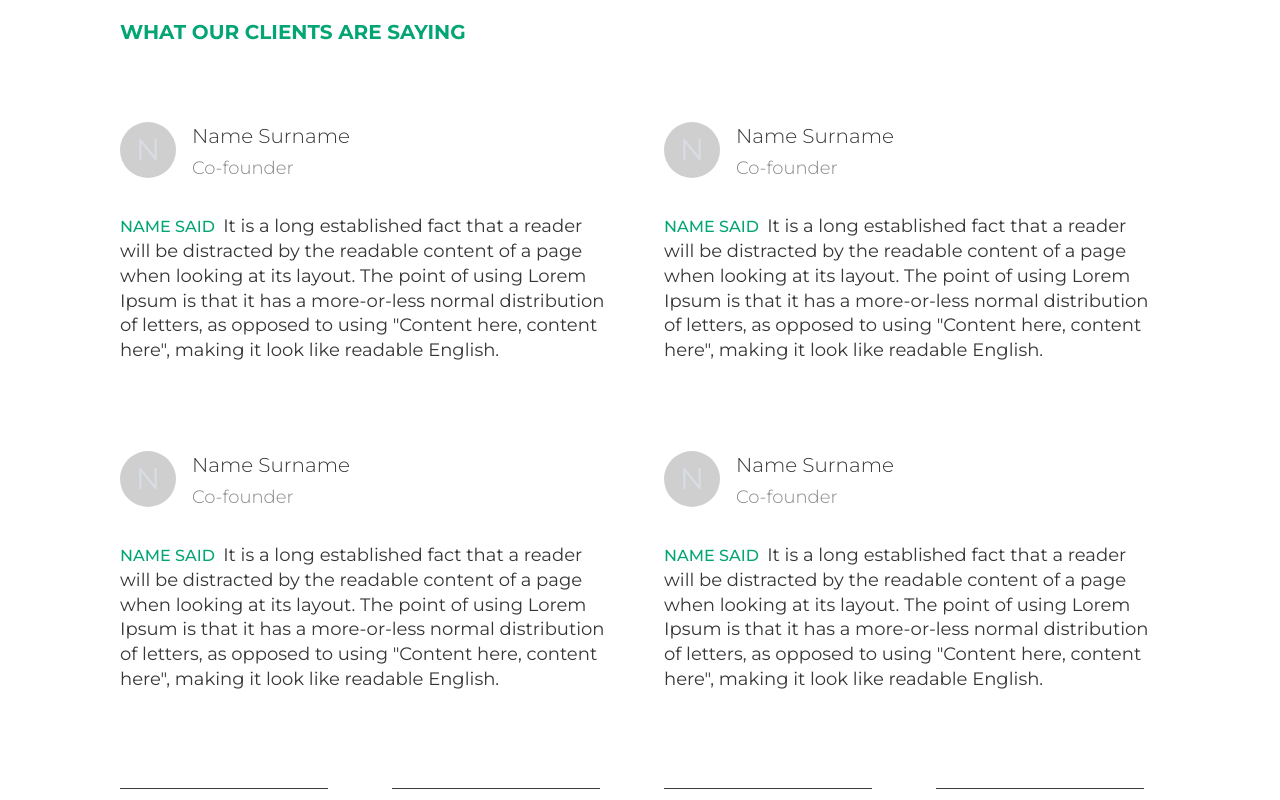
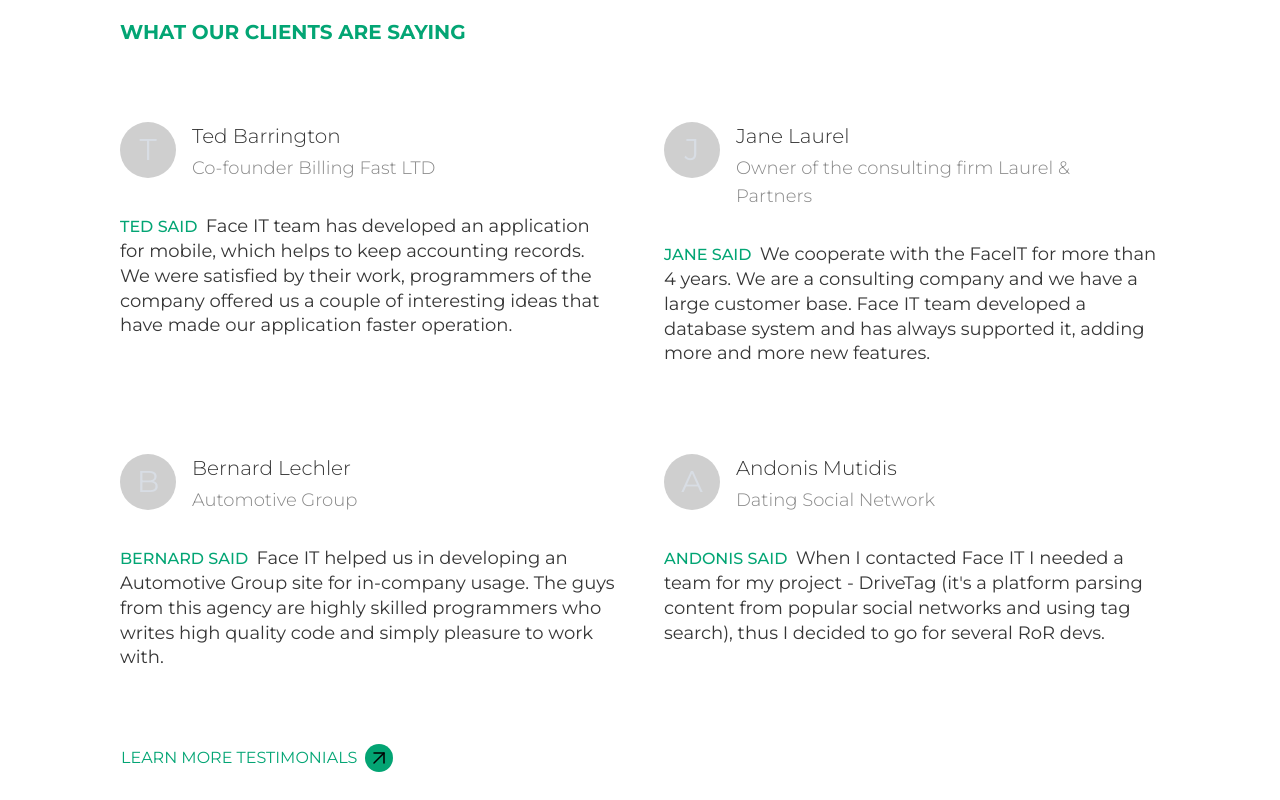
Before and after one commit to SunkissedWitch/faceit-prototype, a Next.js app: page / in a window 1280 px wide. Shown: the part 2880-3680 px from the top of the page. Built offline with nearby package versions, Linux system fonts and the light colour scheme.

Commit message:
added content and client button to rewiews, made accordion enable to be closed

```diff
--- a/src/components/Accordion/index.jsx
+++ b/src/components/Accordion/index.jsx
@@ -7,19 +7,25 @@ import { steps } from "./content"
 
 export const Accordion = () => {
   const [checked, setCheked] = useState(0)
-  const switchChecked = (key) => setCheked(key)
+  const switchChecked = (e) => {
+    const { value } = e?.target
+    if (value === checked) {
+      return setCheked(0)
+    }
+    return setCheked(value)
+  }
 
   return (
     <div className="join join-vertical w-full rounded-none">
       {steps.map((step) => {
-
-        const isChecked = step.id === checked
+        const id = step.id.toString()
+        const isChecked = id === checked
 
         return (
-          <div key={`${step.id}-${step.title}`} className="collapse join-item border-y border-base-300">
-            <input type="radio" name="my-accordion-4" checked={isChecked} onChange={() => switchChecked(step.id)} />
+          <div key={`${id}-${step.title}`} className="collapse join-item border-y border-base-300">
+            <input type="checkbox" name="my-accordion-4" checked={isChecked} onChange={switchChecked} value={id} />
             <div className="collapse-title flex flex-row items-center px-1 py-8">
-              <div className={`${isChecked ? 'text-secondary pl-3' : 'text-secondary-focus'} text-xl w-1/4 transition-all`}>{step.id < 10 && '0'}{step.id}</div>
+              <div className={`${isChecked ? 'text-secondary pl-3' : 'text-secondary-focus'} text-xl w-1/4 transition-all`}>{step.id < 10 && '0'}{id}</div>
               <AccordionHeaderText active={isChecked}>
                 {step.title.toLowerCase()}
               </AccordionHeaderText>
--- a/src/components/ReviewCard/index.styles.jsx
+++ b/src/components/ReviewCard/index.styles.jsx
@@ -5,7 +5,7 @@ export const CardHeaderText = ({
 }) => {
   return (
     <div className='flex flex-col w-full gap-y-1'>
-      <div className='text-primary-content text-xl font-light'>
+      <div className='text-primary-content text-xl font-light capitalize'>
         {firstName} {lastName}
       </div>
       <div className='text-secondary text-lg font-light'>
--- /dev/null
+++ b/src/components/Testimonials/ClientButton.jsx
@@ -0,0 +1,11 @@
+"use client"
+
+import { PrimaryButton } from "@/components/PrimaryButton"
+
+export const ClientButton = () => {
+  const handleClick = (e) => console.log('Learn more Testimonials', e.target)
+
+  return (
+    <PrimaryButton title={'Learn more Testimonials'} onClick={handleClick} className={'px-0'} />
+  )
+}
--- /dev/null
+++ b/src/components/Testimonials/content.js
@@ -0,0 +1,34 @@
+export const REVIEWS = [
+  {
+    id: 1,
+    firstName: 'Ted',
+    lastName: 'Barrington',
+    role: 'Co-founder Billing Fast LTD',
+    text: `Face IT team has developed an application for mobile, which helps to keep accounting records. We were satisfied by their work, programmers of the company offered us a couple of interesting ideas that have made our application faster operation.`,
+    avatar: false
+  },
+  {
+    id: 2,
+    firstName: 'Jane',
+    lastName: 'Laurel',
+    role: 'Owner of the consulting firm Laurel & Partners',
+    text: `We cooperate with the FacelT for more than 4 years. We are a consulting company and we have a large customer base. Face IT team developed a database system and has always supported it, adding more and more new features.`,
+    avatar: false
+  },
+  {
+    id: 3,
+    firstName: 'Bernard',
+    lastName: 'Lechler',
+    role: 'Automotive Group',
+    text: `Face IT helped us in developing an Automotive Group site for in-company usage. The guys from this agency are highly skilled programmers who writes high quality code and simply pleasure to work with.`,
+    avatar: false
+  },
+  {
+    id: 4,
+    firstName: 'Andonis',
+    lastName: 'Mutidis',
+    role: 'Dating Social Network',
+    text: `When I contacted Face IT I needed a team for my project - DriveTag (it's a platform parsing content from popular social networks and using tag search), thus I decided to go for several RoR devs.`,
+    avatar: false
+  },
+]
--- a/src/components/Testimonials/index.jsx
+++ b/src/components/Testimonials/index.jsx
@@ -1,5 +1,7 @@
 import { HeaderText } from "@/components/HeaderText"
 import { ReviewCard } from "@/components/ReviewCard"
+import { REVIEWS } from "./content"
+import { ClientButton } from "./ClientButton"
 
 export const Testimonials = () => {
   return (
@@ -7,11 +9,13 @@ export const Testimonials = () => {
       <div className='flex flex-col gap-y-8'>
         <HeaderText className='mb-9'>What our clients are saying</HeaderText>
         <div className='grid sm:grid-cols-1 md:grid-cols-2 gap-12'>
-          <ReviewCard />
-          <ReviewCard />
-          <ReviewCard />
-          <ReviewCard />
+          {
+            REVIEWS.map((review) => (
+              <ReviewCard key={`review-card-${review.id}`} review={review} />
+            ))
+          }
         </div>
+        <ClientButton />
       </div>
     </>
   )
```
